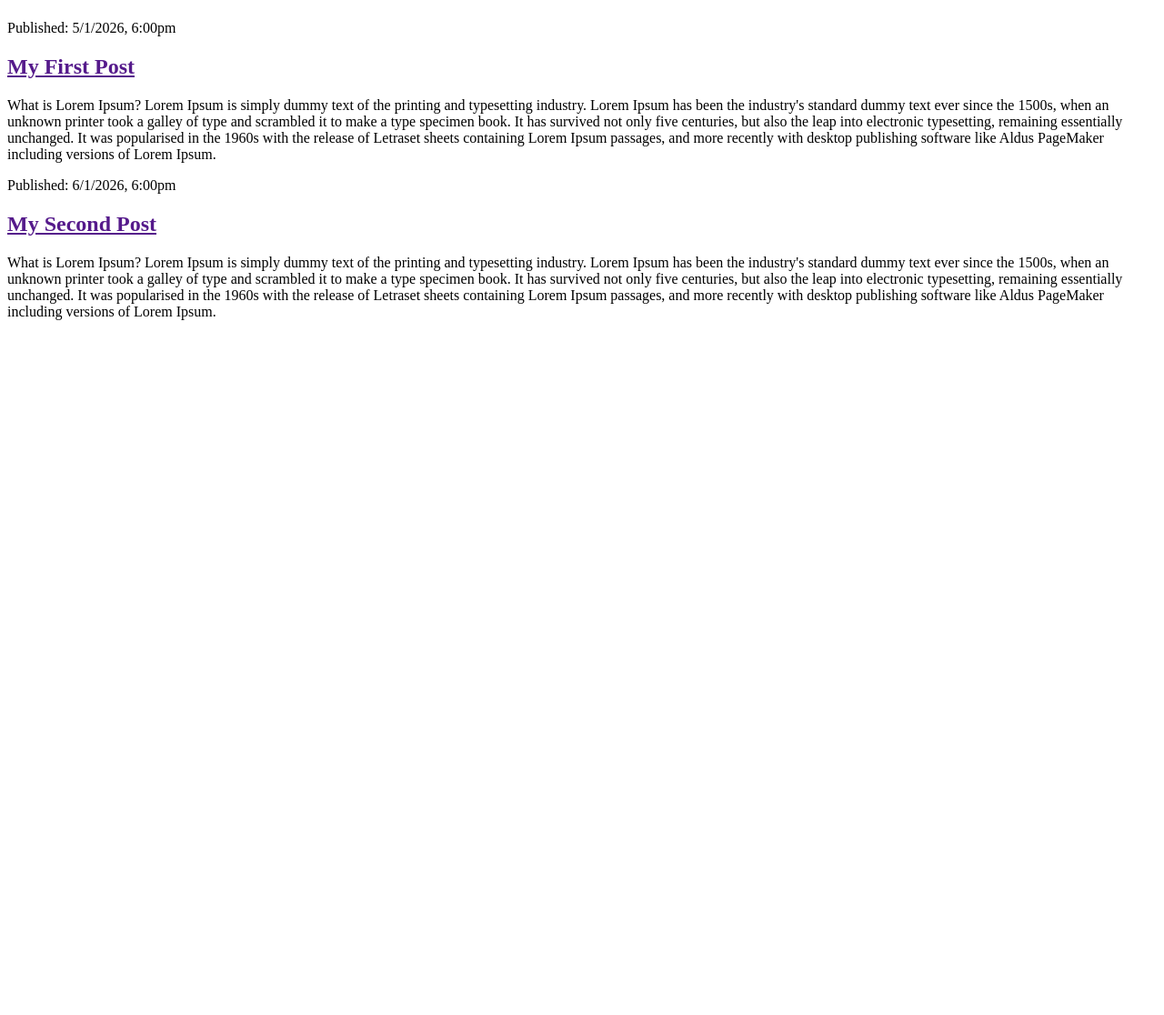
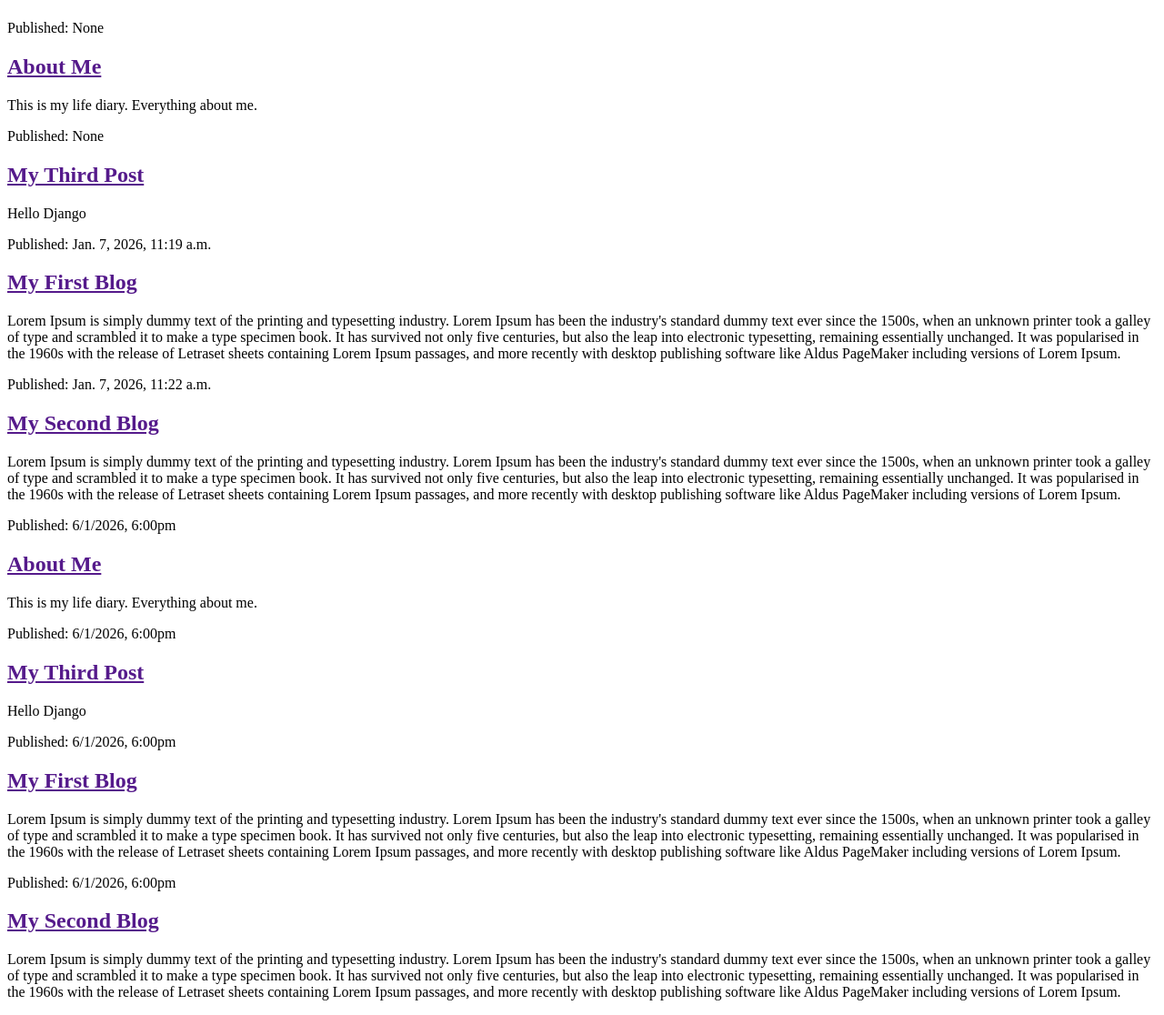
Before and after one commit to Dinah-Agwata/first-django-blog, a Django app: page / in a window 1280 px wide. Shown: the part 58-1174 px from the top of the page at 91% size. Before the commit the page ends 410 px from the top, so only its background shows below. Run offline with Django 5.2, Linux system fonts and the light colour scheme; data comes from the database, SQL or seed files in the repository; both versions use the stored data as it was after the commit.

Commit message:
making updates on the templates,views and the database

```diff
--- a/blog/templates/blog/post_list.html
+++ b/blog/templates/blog/post_list.html
@@ -7,18 +7,22 @@
         <header>
             <h1>Dinah's Blog</h1>
         </header>
+
+        {% for post in posts %}
         <article>
-            <time>Published: 5/1/2026, 6:00pm</time>
-            <h2><a href="">My First Post</a></h2>
-            <p>What is Lorem Ipsum?
-Lorem Ipsum is simply dummy text of the printing and typesetting industry. Lorem Ipsum has been the industry's standard dummy text ever since the 1500s, when an unknown printer took a galley of type and scrambled it to make a type specimen book. It has survived not only five centuries, but also the leap into electronic typesetting, remaining essentially unchanged. It was popularised in the 1960s with the release of Letraset sheets containing Lorem Ipsum passages, and more recently with desktop publishing software like Aldus PageMaker including versions of Lorem Ipsum.</p>
-        </article>
+            <time>Published: {{post.published_date}}</time>
+            <h2><a href="">{{post.title}}</a></h2>
+            <p>{{ post.text|linebreaksbr }}</p>
+                 </article>
+        {% endfor %}
 
+        {% for post in posts %}
          <article>
             <time>Published: 6/1/2026, 6:00pm</time>
-            <h2><a href="">My Second Post</a></h2>
-            <p>What is Lorem Ipsum?
-Lorem Ipsum is simply dummy text of the printing and typesetting industry. Lorem Ipsum has been the industry's standard dummy text ever since the 1500s, when an unknown printer took a galley of type and scrambled it to make a type specimen book. It has survived not only five centuries, but also the leap into electronic typesetting, remaining essentially unchanged. It was popularised in the 1960s with the release of Letraset sheets containing Lorem Ipsum passages, and more recently with desktop publishing software like Aldus PageMaker including versions of Lorem Ipsum.</p>
-        </article>
+            <h2><a href="">{{post.title}}</a></h2>
+            <p>{{ post.text|linebreaksbr }}</p>
+
+            </article>
+        {% endfor %}
     </body>
 </html>
--- a/blog/views.py
+++ b/blog/views.py
@@ -1,4 +1,7 @@
 from django.shortcuts import render
+from .models import Post
+from django.utils import timezone
 
 def post_list(request):
-    return render(request,'blog/post_list.html',{})
+    posts = Post.objects.all()
+    return render(request,'blog/post_list.html',{'posts':posts})
```
Also changed, not shown: db.sqlite3.
